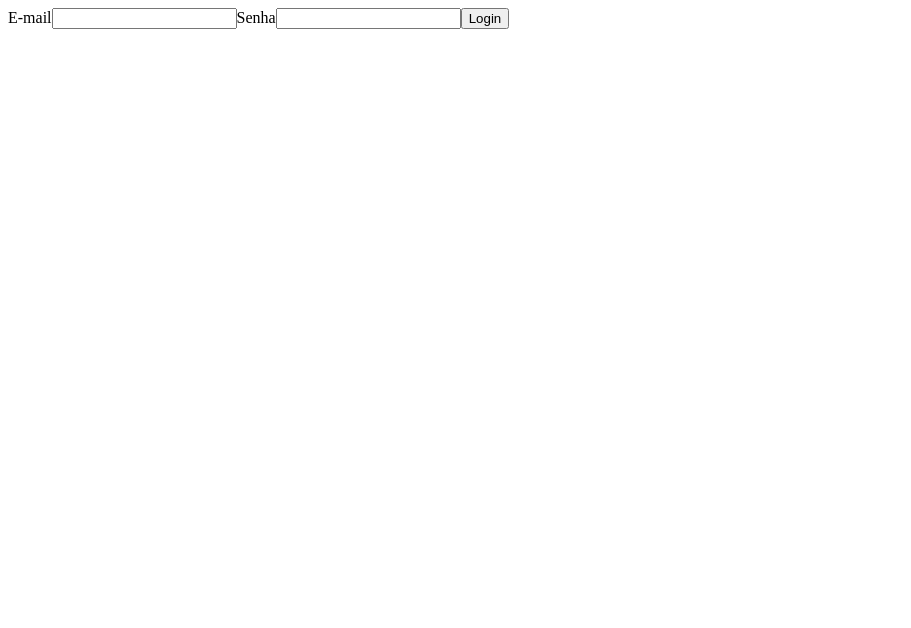
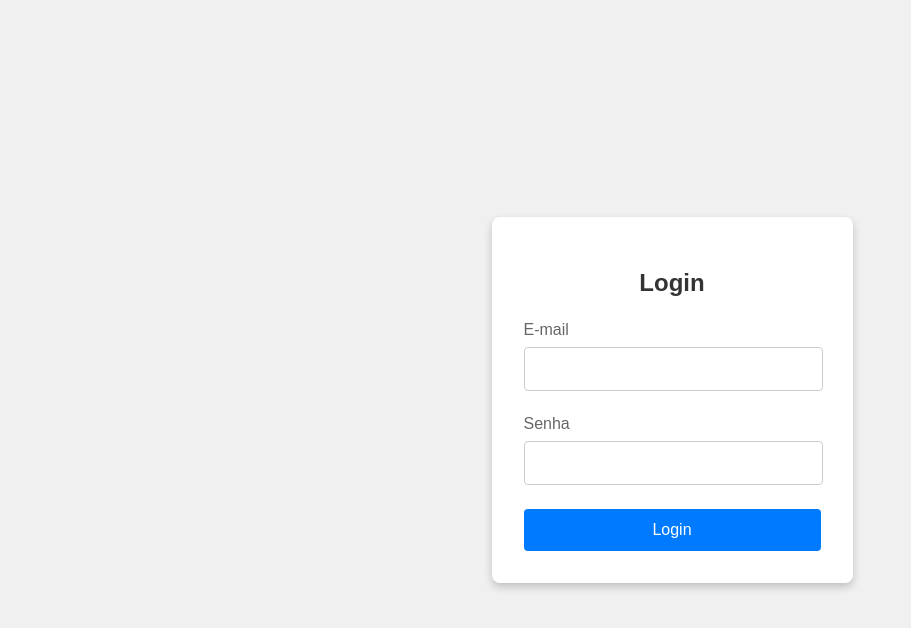
Before and after one commit to GustavoSinastre/React-TypeScript, a React (Create React App) app in the folder firststep/: page /signin in a window 1280 px wide. Shown: the top 628 px of the page, without its empty margins (0-911 px from the left). Built offline with nearby package versions, Linux system fonts and the light colour scheme.

Commit message:
feat: add style to login page

```diff
--- /dev/null
+++ b/firststep/src/pages/login/Login.css
@@ -0,0 +1,66 @@
+body {
+    font-family: Arial, sans-serif;
+    background-color: #f0f0f0;
+    display: flex;
+    justify-content: center;
+    align-items: center;
+    height: 100vh;
+    margin: 0;
+}
+
+.login-container {
+    background-color: #fff;
+    padding: 2rem;  /* Padding dentro do container */
+    border-radius: 8px;
+    box-shadow: 0 4px 8px rgba(0, 0, 0, 0.2);
+    max-width: 400px;
+    width: 100%;
+}
+
+.login-form {
+    display: flex;
+    flex-direction: column;
+}
+
+.login-form h2 {
+    margin-bottom: 1.5rem;
+    color: #333;
+    text-align: center;
+}
+
+.form-group {
+    display: flex;
+    flex-direction: column;
+    margin-bottom: 1.5rem; /* Espaçamento entre grupos de formulários */
+}
+
+.form-group label {
+    margin-bottom: 0.5rem;
+    color: #666;
+}
+
+.form-group input {
+    width: calc(100% - 1.5rem); /* Garante que o input tenha margem igual dentro do container */
+    padding: 0.75rem;
+    border: 1px solid #ccc;
+    border-radius: 4px;
+    font-size: 1rem;
+    margin-left: auto; /* Mantém a margem à esquerda alinhada */
+    margin-right: auto; /* Mantém a margem à direita alinhada */
+}
+
+.login-button {
+    width: 100%;
+    padding: 0.75rem;
+    background-color: #007bff;
+    color: #fff;
+    border: none;
+    border-radius: 4px;
+    font-size: 1rem;
+    cursor: pointer;
+    transition: background-color 0.3s ease;
+}
+
+.login-button:hover {
+    background-color: #0056b3;
+}
--- a/firststep/src/pages/login/Login.tsx
+++ b/firststep/src/pages/login/Login.tsx
@@ -1,5 +1,6 @@
 import { useState } from "react";
 import { useNavigate } from "react-router-dom";
+import "./Login.css"; // Importando um arquivo CSS para estilização
 
 export const Login = () => {
 
@@ -8,28 +9,39 @@
 
     const navigate = useNavigate();
 
-    const handleSignIn = () => {
-        console.log(email)
-        console.log(senha)
-        navigate('/Home');  // Chamando navigate diretamente
-    }
+    const handleSignIn = (e: React.FormEvent<HTMLFormElement>) => {
+        e.preventDefault(); // Previne a atualização da página
+        console.log(email);
+        console.log(senha);
+        navigate('/Home');
+    };
 
     return (
-        <div>
-            <form>
+        <div className="login-container">
+            <form className="login-form" onSubmit={handleSignIn}>
+                <h2>Login</h2>
 
-                <label>
-                    <span>E-mail</span>
-                    <input value={email} onChange={e => setEmail(e.target.value)}/>
-                </label>
+                <div className="form-group">
+                    <label>E-mail</label>
+                    <input
+                        type="email"
+                        value={email}
+                        onChange={e => setEmail(e.target.value)}
+                        required
+                    />
+                </div>
 
-                <label>
-                    <span>Senha</span>
-                    <input type="password" value={senha} onChange={e => setSenha(e.target.value)}/>
-                </label>
+                <div className="form-group">
+                    <label>Senha</label>
+                    <input
+                        type="password"
+                        value={senha}
+                        onChange={e => setSenha(e.target.value)}
+                        required
+                    />
+                </div>
 
-                <button onClick={handleSignIn}>Login</button>
-
+                <button type="submit" className="login-button">Login</button>
             </form>
         </div>
     );
```
